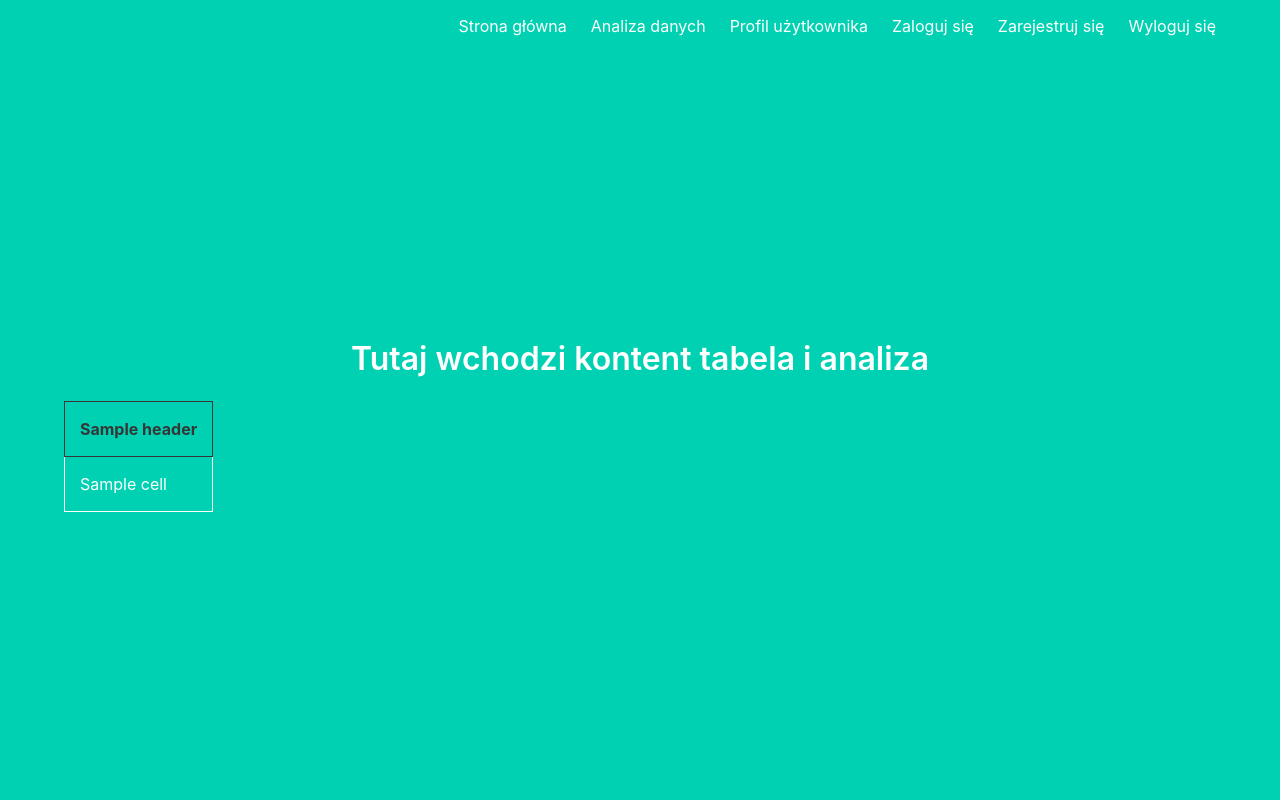
After one commit to iterativepianist/python-analitycs, a Flask app: template project/templates/data.html in a window 1280 px wide. The commit adds this page. Run offline with Flask 2, Linux system fonts and the light colour scheme; the template is opened without the code that fills it: most values are stand-ins (such as "Sample title", 1, 10 or a date in 2020).

Commit message:
Base data projection

```diff
--- /dev/null
+++ b/project/static/styles.css
@@ -0,0 +1,8 @@
+table, th, td {
+  border: 1px solid;
+}
+
+th, td {
+  padding: 15px;
+
+}
--- a/project/templates/base.html
+++ b/project/templates/base.html
@@ -7,6 +7,7 @@
     <meta name="viewport" content="width=device-width, initial-scale=1">
     <title>Python Analitycs - Zbigniew Zimny, Anna Zimny, Marcin Klimowicz, Łukasz Hyła</title>
     <link rel="stylesheet" href="https://cdnjs.cloudflare.com/ajax/libs/bulma/0.7.2/css/bulma.min.css" />
+    <link rel="stylesheet" href="/static/styles.css"/>
 </head>
 
 <body>
@@ -20,8 +21,8 @@
                             <a href="{{ url_for('main.index') }}" class="navbar-item">
                                 Strona główna
                             </a>
-                            <a href="{{ url_for('main.index') }}" class="navbar-item">
-                                Strona główna
+                            <a href="{{ url_for('main.data') }}" class="navbar-item">
+                                Analiza danych
                             </a>
                             <a href="{{ url_for('main.profile') }}" class="navbar-item">
                                 Profil użytkownika
--- /dev/null
+++ b/project/templates/data.html
@@ -0,0 +1,26 @@
+{% extends "base.html" %}
+
+{% block content %}
+<h1 class="title">
+  Tutaj wchodzi kontent tabela i analiza
+</h1>
+<body>
+ <table>
+    <tr>
+        {% for header in headings  %}
+        <th>{{ header }}</th>
+        {% endfor %}
+    </tr>
+
+    {% for row in data %}
+    <tr>
+        {% for cell in row %}
+            <td>{{cell}}</td>
+        {% endfor %}
+    </tr>
+    {% endfor %}
+
+ </table>
+</body>
+
+{% endblock %}
```
Also changed, not shown: project/main.py (+17 -1 lines), README.md.
